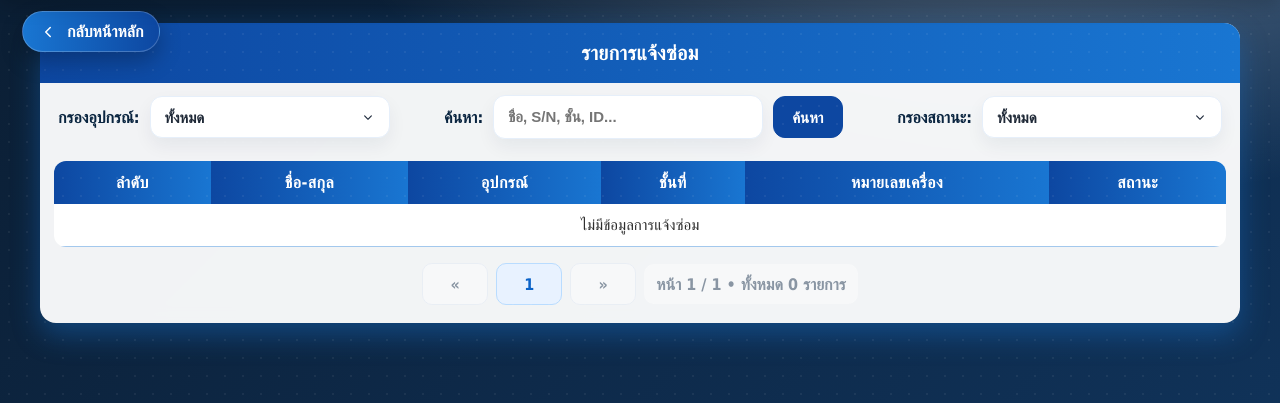
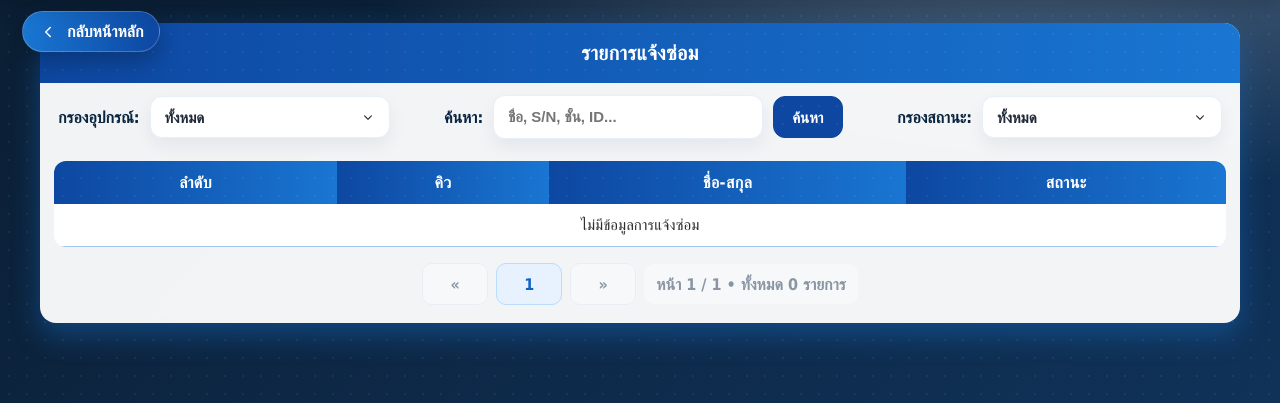
Before and after one commit to Buanruk/TechFix.IT, a PHP site: page /repair_detail.php in a window 1280 px wide. Shown: the part 65-468 px from the top of the page. Run offline with PHP 8.4, Linux system fonts and the light colour scheme; data that the repository does not hold is empty.

Commit message:
กหฟกฟหก

```diff
--- a/repair_detail.php
+++ b/repair_detail.php
@@ -48,6 +48,7 @@ function build_where_and_params($status, $dtype, $regexMap, $searchQuery){
     if ($searchQuery !== '') {
         $searchTerm = '%' . $searchQuery . '%';
         // ค้นหาจาก: ชื่อ, อุปกรณ์, ชั้น, หมายเลขเครื่อง หรือ ID
+        // (ยังคงค้นหาจากฟิลด์เดิม แม้จะไม่ได้แสดงผล เพื่อไม่ให้กระทบฟังก์ชันการค้นหา)
         $wheres[] = "(
             username LIKE ? OR
             device_type LIKE ? OR
@@ -103,9 +104,9 @@ if (isset($_GET['poll']) && $_GET['poll'] === 'status') {
 }
 
 /* ===== ตั้งค่าการแบ่งหน้า ===== */
-$perPage  = 10;
-$page     = isset($_GET['page']) ? max(1, (int)$_GET['page']) : 1;
-$offset   = ($page - 1) * $perPage;
+$perPage   = 10;
+$page      = isset($_GET['page']) ? max(1, (int)$_GET['page']) : 1;
+$offset    = ($page - 1) * $perPage;
 
 /* ===== นับจำนวนทั้งหมด (ตามตัวกรอง status+dtype+search) ===== */
 // [แก้ไข] ส่ง $searchQuery เข้าไปด้วย
@@ -122,11 +123,17 @@ $totalPages = max(1, (int)ceil($totalRows / $perPage));
 if ($page > $totalPages) { $page = $totalPages; $offset = ($page - 1) * $perPage; }
 
 /* ===== ดึงรายการตามตัวกรอง + LIMIT/OFFSET ===== */
+// ===== [ จุดแก้ไขที่ 1 ] =====
+// เพิ่มคอลัมน์ queue_id (หรือชื่อคอลัมน์คิวของคุณ) และตั้งชื่อเล่นว่า queue
+// เรายัง SELECT ฟิลด์เดิมไว้ (device, floor, device_no) เพื่อให้ระบบค้นหายังทำงานได้
 $baseSelect = "
     SELECT id, username AS fullname, device_type AS device, floor,
-           serial_number AS device_no, status
+           serial_number AS device_no, status,
+           queue_number AS queue
     FROM device_reports
 ";
+// ===== [ จบจุดแก้ไขที่ 1 ] =====
+
 // [แก้ไข] ส่ง $searchQuery เข้าไปด้วย
 [$whereSQL, $types, $vals] = build_where_and_params($filterStatus, $filterDtype, $regexMap, $searchQuery);
 $sql = "$baseSelect $whereSQL ORDER BY id DESC LIMIT ? OFFSET ?";
@@ -328,10 +335,8 @@ function page_url($p, $status, $dtype, $searchQuery){
                 <thead>
                     <tr>
                         <th>ลำดับ</th>
+                        <th>คิว</th>
                         <th>ชื่อ-สกุล</th>
-                        <th>อุปกรณ์</th>
-                        <th>ชั้นที่</th>
-                        <th>หมายเลขเครื่อง</th>
                         <th>สถานะ</th>
                     </tr>
                 </thead>
@@ -341,19 +346,17 @@ function page_url($p, $status, $dtype, $searchQuery){
                         <?php $st = $status_map[$row['status']] ?? ['label'=>'ไม่ทราบ','color'=>'gray']; ?>
                         <tr data-id="<?= (int)$row['id'] ?>">
                             <td data-label="ลำดับ"><?= (int)$row['id'] ?></td>
+                            <td data-label="คิว"><?= h($row['queue']) ?></td>
                             <td data-label="ชื่อ-สกุล"><?= h($row['fullname']) ?></td>
-                            <td data-label="อุปกรณ์"><?= h($row['device']) ?></td>
-                            <td data-label="ชั้นที่"><?= h($row['floor']) ?></td>
-                            <td data-label="หมายเลขเครื่อง"><?= h($row['device_no']) ?></td>
                             <td data-label="สถานะ" class="status-cell">
                                 <span class="status-dot <?= h($st['color']) ?>"></span>
                                 <span class="status-label txt-<?= h($st['color']) ?>"><?= h($st['label']) ?></span>
                             </td>
-                        </tr>
+                            </tr>
                     <?php endwhile; ?>
                 <?php else: ?>
-                    <tr><td colspan="6"><?= $searchQuery !== '' ? 'ไม่พบข้อมูลที่ตรงกับการค้นหา' : 'ไม่มีข้อมูลการแจ้งซ่อม' ?></td></tr>
-                <?php endif; ?>
+                    <tr><td colspan="4"><?= $searchQuery !== '' ? 'ไม่พบข้อมูลที่ตรงกับการค้นหา' : 'ไม่มีข้อมูลการแจ้งซ่อม' ?></td></tr>
+                    <?php endif; ?>
                 </tbody>
             </table>
         </div>
```
